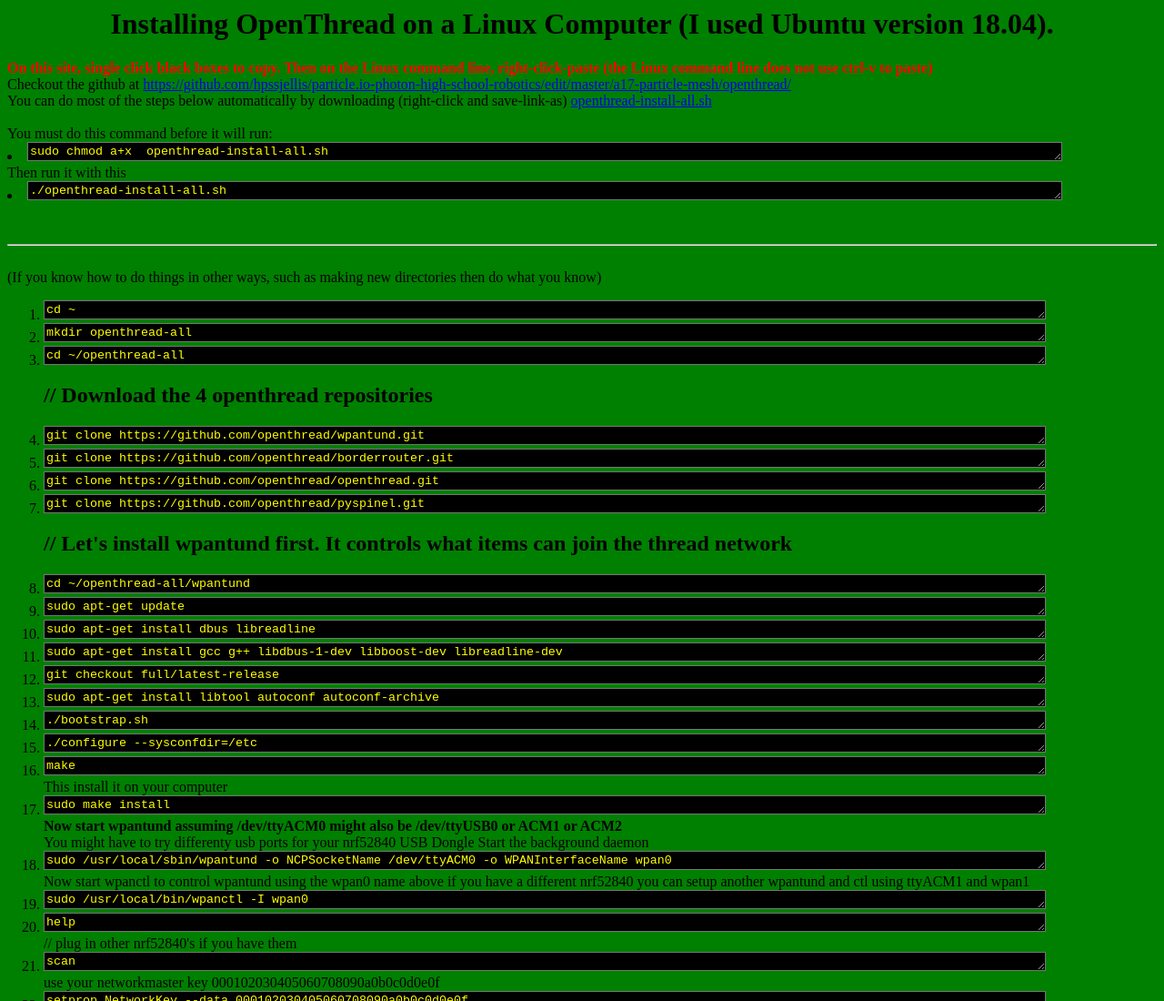
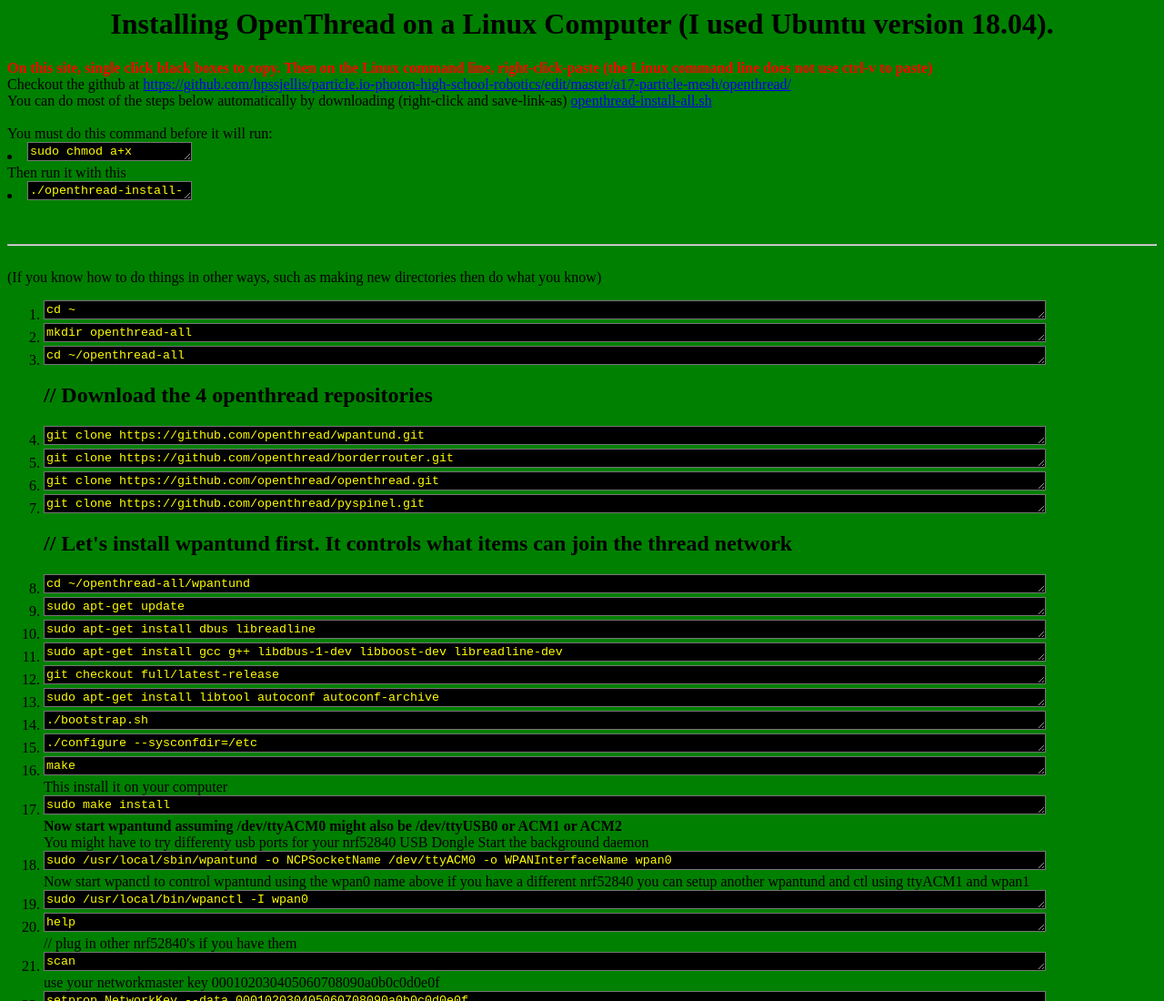
Before and after one commit to hpssjellis/particle.io-photon-high-school-robotics, a plain HTML site: page a17-particle-mesh/openthread/install-openthread.html in a window 1280 px wide. Shown: the top 1100 px of the page at 91% size. Drawn offline with Linux system fonts and the light colour scheme.

Commit message:
Update install-openthread.html

```diff
--- a/a17-particle-mesh/openthread/install-openthread.html
+++ b/a17-particle-mesh/openthread/install-openthread.html
@@ -26,13 +26,13 @@
 
 You must do this command before it will run: <br>
 
-<li><textarea  style="background-color:black; color:yellow; width:90%; " rows=1 readonly onfocus="{mySelectAll(this)}">
+<li><textarea  style="background-color:black; color:yellow;  " rows=1 readonly onfocus="{mySelectAll(this)}">
 sudo chmod a+x  openthread-install-all.sh</textarea><br>
 
 
  Then run it with this
 
-<li><textarea  style="background-color:black; color:yellow; width:90%; " rows=1 readonly onfocus="{mySelectAll(this)}">
+<li><textarea  style="background-color:black; color:yellow;  " rows=1 readonly onfocus="{mySelectAll(this)}">
 ./openthread-install-all.sh</textarea><br><br><br>
 
 
```
